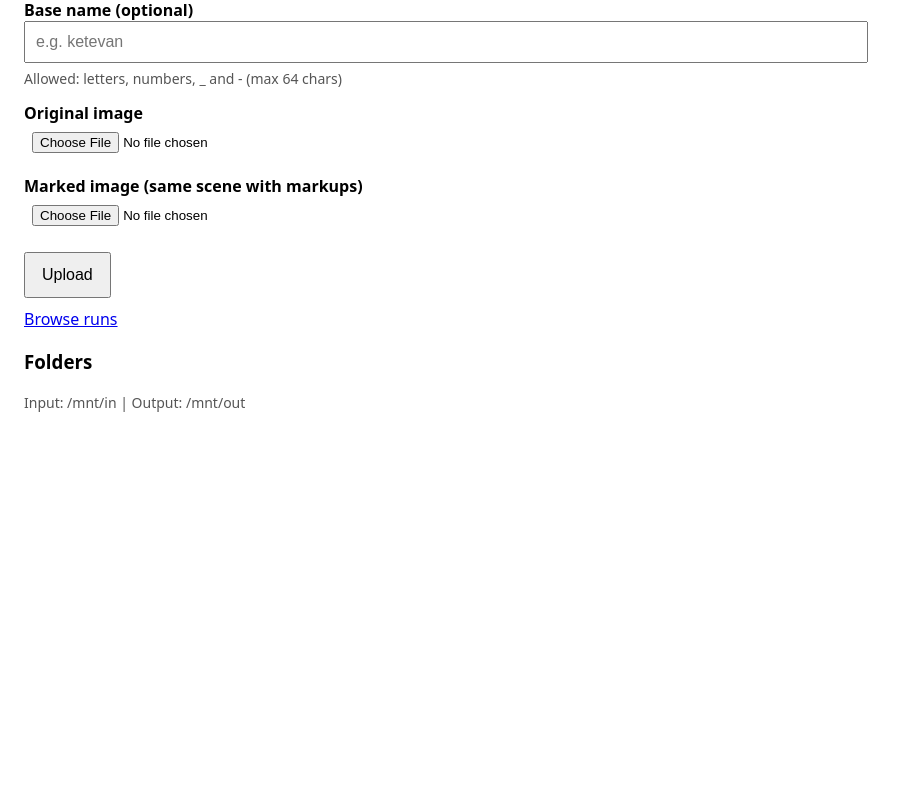
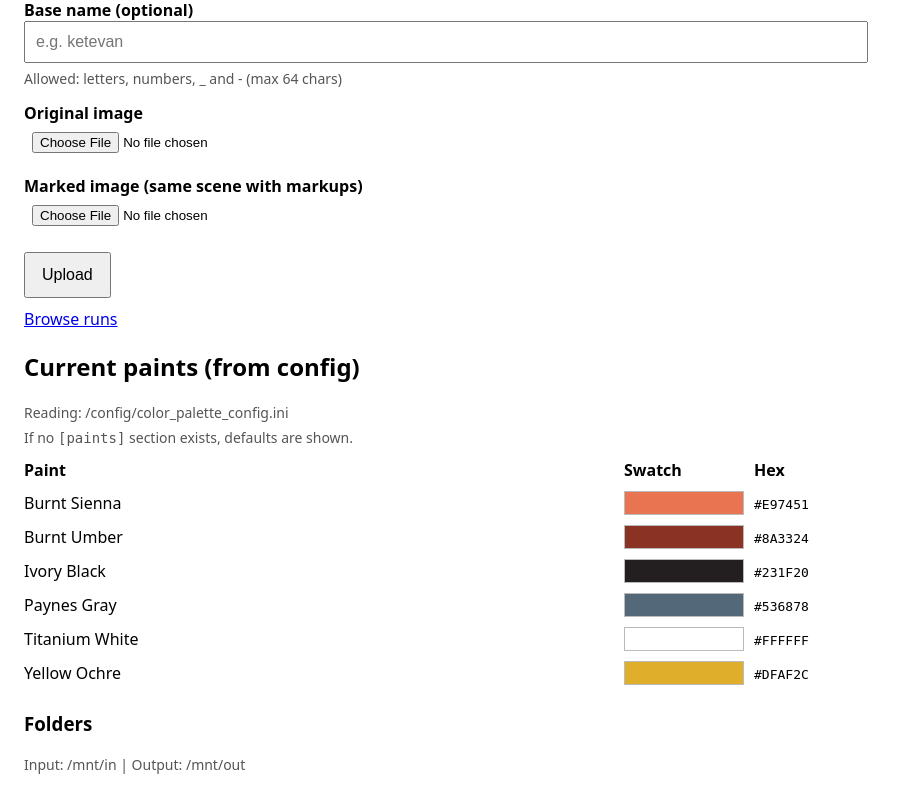
Before and after one commit to sketchmo4/color_palette_creation, a FastAPI app: page / in a window 1280 px wide. Shown: the part 122-920 px from the top of the page, without its empty margins (0-907 px from the left). Before the commit the page ends 534 px from the top, so only its background shows below. Run offline with FastAPI, Linux system fonts and the light colour scheme.

Commit message:
UI: display current paints (swatches) from config [paints]

```diff
--- a/docker/docker-compose.yml
+++ b/docker/docker-compose.yml
@@ -27,6 +27,9 @@ services:
     restart: unless-stopped
     ports:
       - "4040:4040"
+    environment:
+      - CONFIG_PATH=/config/color_palette_config.ini
     volumes:
       - /mnt/nas2/Color_Palette_Creation/incoming:/mnt/in
       - /mnt/nas2/Color_Palette_Creation/processed:/mnt/out
+      - /mnt/nas2/Color_Palette_Creation/color_palette_config.ini:/config/color_palette_config.ini:ro
--- a/ui/main.py
+++ b/ui/main.py
@@ -1,19 +1,30 @@
 import os
 import re
 import time
+import configparser
 from datetime import datetime
 from pathlib import Path
-from typing import Optional
+from typing import Optional, Dict
 
 from fastapi import FastAPI, File, Form, UploadFile, HTTPException
-from fastapi.responses import HTMLResponse, FileResponse, RedirectResponse
+from fastapi.responses import HTMLResponse, FileResponse
 from fastapi.templating import Jinja2Templates
 from starlette.requests import Request
 
 IN_DIR = Path(os.environ.get("IN_DIR", "/mnt/in"))
 OUT_DIR = Path(os.environ.get("OUT_DIR", "/mnt/out"))
+CONFIG_PATH = Path(os.environ.get("CONFIG_PATH", "/config/color_palette_config.ini"))
 
 SAFE_BASE_RE = re.compile(r"^[a-zA-Z0-9][a-zA-Z0-9_-]{0,63}$")
+
+DEFAULT_PAINTS: Dict[str, str] = {
+    "Titanium White": "#FFFFFF",
+    "Yellow Ochre": "#DFAF2C",
+    "Burnt Sienna": "#E97451",
+    "Burnt Umber": "#8A3324",
+    "Paynes Gray": "#536878",
+    "Ivory Black": "#231F20",
+}
 
 app = FastAPI(title="Color Palette Creation UI")
 templates = Jinja2Templates(directory=str(Path(__file__).parent / "templates"))
@@ -21,6 +32,34 @@ templates = Jinja2Templates(directory=str(Path(__file__).parent / "templates"))
 
 def auto_base() -> str:
     return datetime.now().strftime("input_%Y%m%d_%H%M%S")
+
+
+def load_paints() -> Dict[str, str]:
+    """Read paints from CONFIG_PATH if present, otherwise return defaults.
+
+    Expected INI format:
+      [paints]
+      Titanium White = #FFFFFF
+      ...
+
+    Any invalid hex values are ignored.
+    """
+    paints = {}
+    try:
+        if CONFIG_PATH.exists():
+            cfg = configparser.ConfigParser()
+            cfg.read(CONFIG_PATH)
+            if cfg.has_section("paints"):
+                for name, hexv in cfg.items("paints"):
+                    # configparser lowercases keys; preserve original-ish formatting
+                    paint_name = name.strip()
+                    v = hexv.strip()
+                    if re.match(r"^#[0-9a-fA-F]{6}$", v):
+                        paints[paint_name] = v.upper()
+    except Exception:
+        paints = {}
+
+    return paints or DEFAULT_PAINTS
 
 
 def safe_ext(filename: str) -> str:
@@ -43,12 +82,17 @@ def save_upload(dest: Path, up: UploadFile) -> None:
 
 @app.get("/", response_class=HTMLResponse)
 def home(request: Request):
+    paints = load_paints()
+    # keep stable order
+    paint_items = sorted(paints.items(), key=lambda kv: kv[0].lower())
     return templates.TemplateResponse(
         request,
         "index.html",
         {
             "in_dir": str(IN_DIR),
             "out_dir": str(OUT_DIR),
+            "config_path": str(CONFIG_PATH),
+            "paint_items": paint_items,
         },
     )
 
--- a/ui/templates/index.html
+++ b/ui/templates/index.html
@@ -36,7 +36,22 @@
       <a href="/runs">Browse runs</a>
     </div>
 
-    <h3>Folders</h3>
+    <h2>Current paints (from config)</h2>
+    <div class="hint">Reading: {{ config_path }}</div>
+    <div class="hint">If no <code>[paints]</code> section exists, defaults are shown.</div>
+
+    <div style="margin-top:12px; display:grid; grid-template-columns: 1fr 120px 90px; gap:10px; align-items:center;">
+      <div style="font-weight:600;">Paint</div>
+      <div style="font-weight:600;">Swatch</div>
+      <div style="font-weight:600;">Hex</div>
+      {% for name, hexv in paint_items %}
+        <div>{{ name }}</div>
+        <div style="height:22px; border:1px solid #bbb; background: {{ hexv }};"></div>
+        <div><code>{{ hexv }}</code></div>
+      {% endfor %}
+    </div>
+
+    <h3 style="margin-top:26px;">Folders</h3>
     <div class="hint">Input: {{ in_dir }} | Output: {{ out_dir }}</div>
   </body>
 </html>
```
